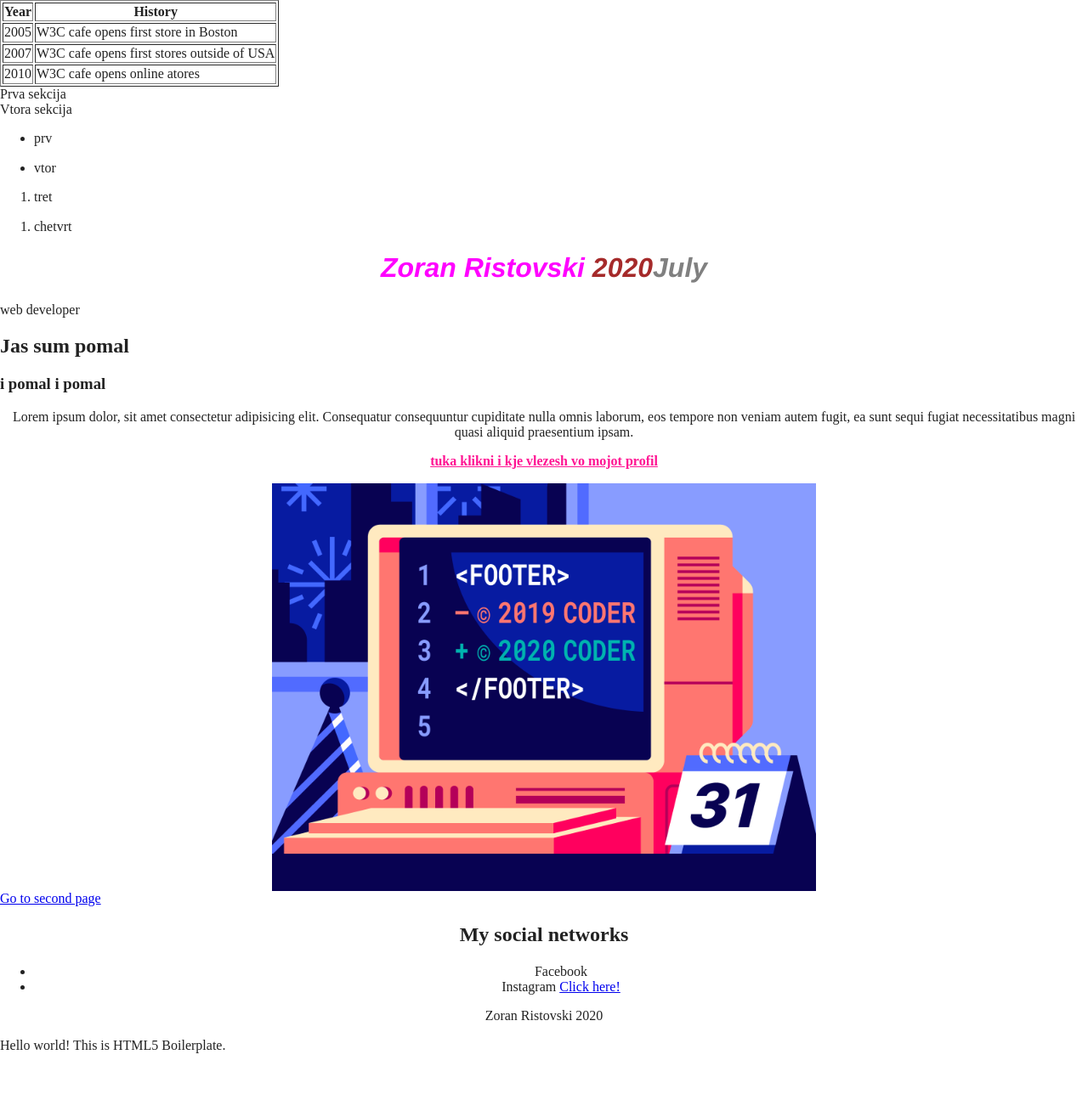
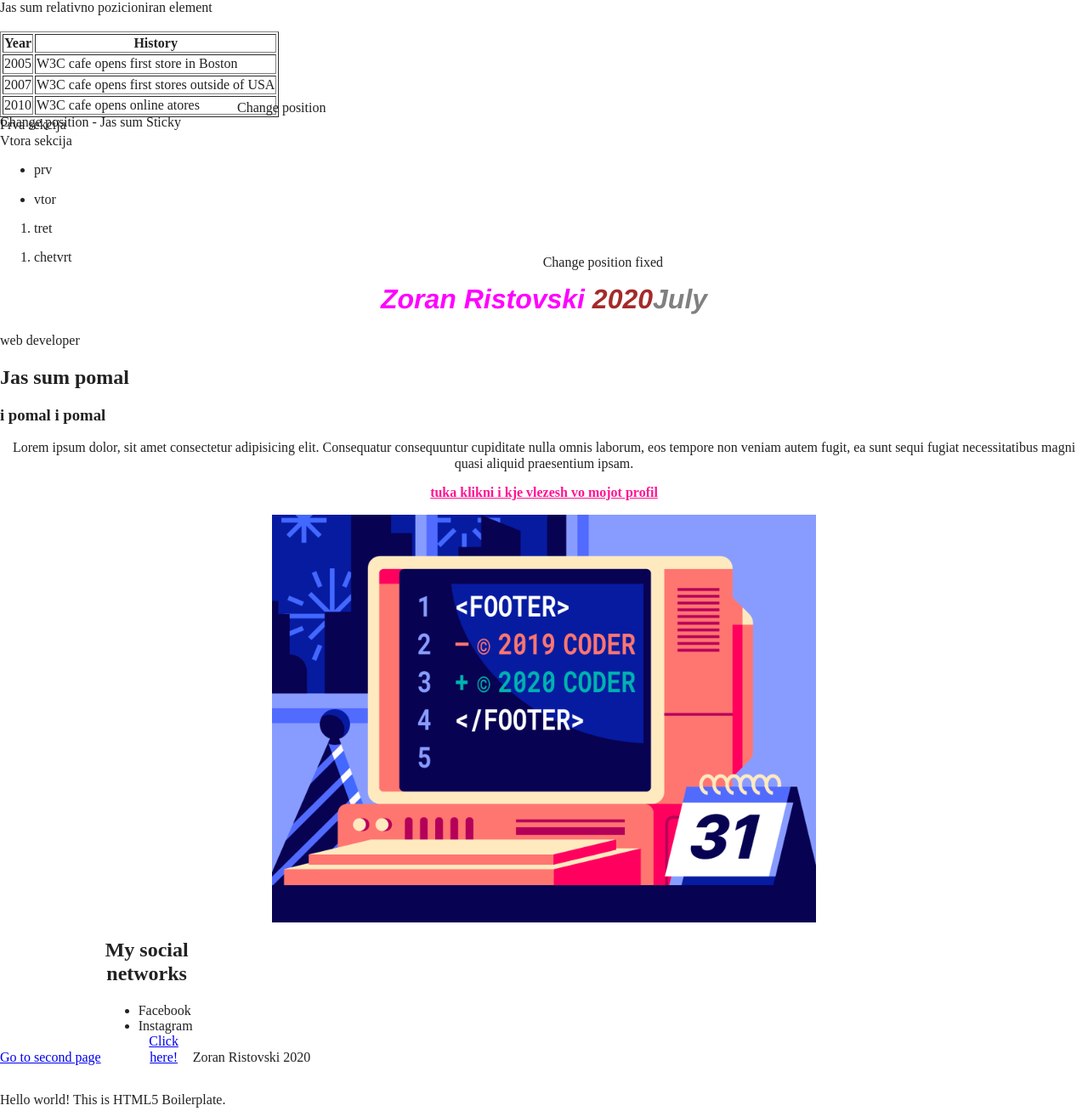
Before and after one commit to zoranrist/doma_na_golemiot, a website built with Parcel: page index.html in a window 1280 px wide. Shown: the whole page at 85% size. Before the commit the page ends 1256 px from the top, so only its background shows below. Built offline with nearby package versions, Linux system fonts and the light colour scheme.

Commit message:
positions_absolute_fixed_sticky_relative_static

```diff
--- a/css/first.css
+++ b/css/first.css
@@ -8,6 +8,22 @@ h1 {
   text-align: center;
 }
 
+#position-example {
+  position: absolute;
+  top: 118px;
+  left: 279px;
+}
+
+#position_example_fixed {
+  position: fixed;
+  top: 300px;
+  right: 500px;
+}
+
+#position_example_sticky {
+  position: sticky;
+  top: 135px;
+}
 h1 .inside {
   color: brown;
 }
--- a/index.html
+++ b/index.html
@@ -24,22 +24,20 @@
 
   <body>
     <!-- Add your site or application content here -->
-    <header>
+    <header style="position:relative ;">
+      <div>Jas sum relativno pozicioniran element</div>
+      <div id="position_example_sticky"> Change position - Jas sum Sticky </div>
       <table border="1">
         <tr>
           <th>Year</th>
           <th>History</th>
         </tr>
         <tr>
-          <td>
-            2005
-          </td>
+          <td>2005</td>
           <td>W3C cafe opens first store in Boston</td>
         </tr>
         <tr>
-          <td>
-            2007
-          </td>
+          <td>2007</td>
           <td>W3C cafe opens first stores outside of USA</td>
         </tr>
         <tr>
@@ -65,7 +63,7 @@
       <h1
         class="first second inside double-inside"
         id="firstID"
-        style="color: magenta;"
+        style="color: magenta"
       >
         Zoran Ristovski
         <span class="inside"
@@ -77,8 +75,12 @@
       <h2>Jas sum pomal</h2>
       <!-- Eve i za html eden komentar e takva e sintaksata na komentiranje -->
       <h3>i pomal i pomal</h3>
-    </header>
-    <main id="main" style="text-align: center;">
+      <!-- pozicija: absolute -->
+      <div id="position-example">Change position</div>
+      <div id="position_example_fixed">Change position fixed</div>
+    </header style="position: relative";>
+
+    <main id="main" style="text-align: center">
       <p>
         Lorem ipsum dolor, sit amet consectetur adipisicing elit. Consequatur
         consequuntur cupiditate nulla omnis laborum, eos tempore non veniam
@@ -97,11 +99,9 @@
       />
     </main>
     <a href="/second.html">Go to second page</a>
-    <footer style="text-align: center;">
-      <div>
-        <h2>
-          My social networks
-        </h2>
+    <footer style="text-align: center; display: inline-block;">
+      <div style="width: 100px; display: inline-block">
+        <h2>My social networks</h2>
         <ul>
           <li>Facebook</li>
           <li>
```
